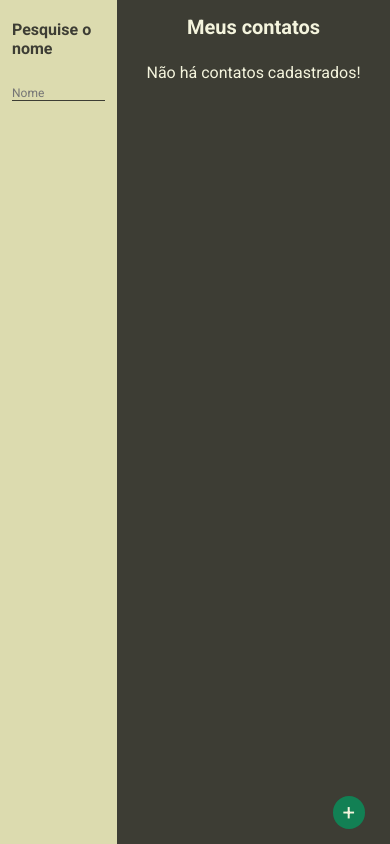
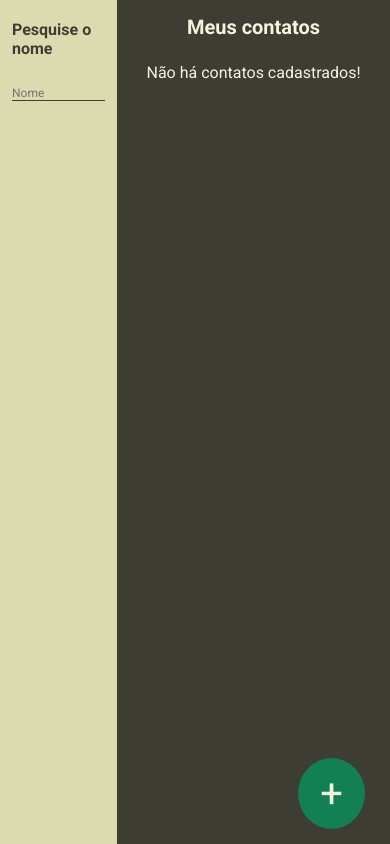
Before and after one commit to FabioMedeiros1000/agenda-contatos-react, a React (Create React App) app: page / in a window 390 px wide. Built offline with nearby package versions, Linux system fonts and the light colour scheme.

Commit message:
:lipstick: changing add button in mobile devices

```diff
--- a/src/components/BotaoAdicionar/styles.ts
+++ b/src/components/BotaoAdicionar/styles.ts
@@ -20,8 +20,8 @@ export const Botao = styled.button`
   }
 
   @media (max-width: ${breakpoints.tablet}) {
-    font-size: 22px;
-    padding: 4px 10px;
+    font-size: 40px;
+    padding: 12px 22px;
     right: 25px;
     bottom: 15px;
   }
```
Also changed, not shown: agenda-de-contatos.png (added).
